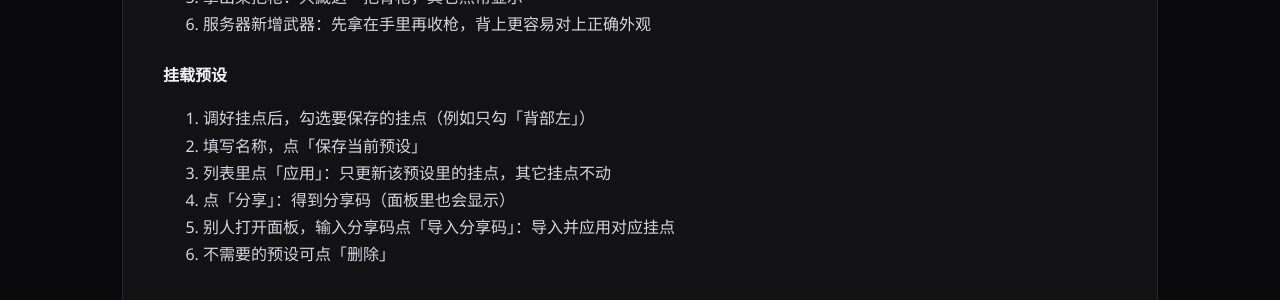
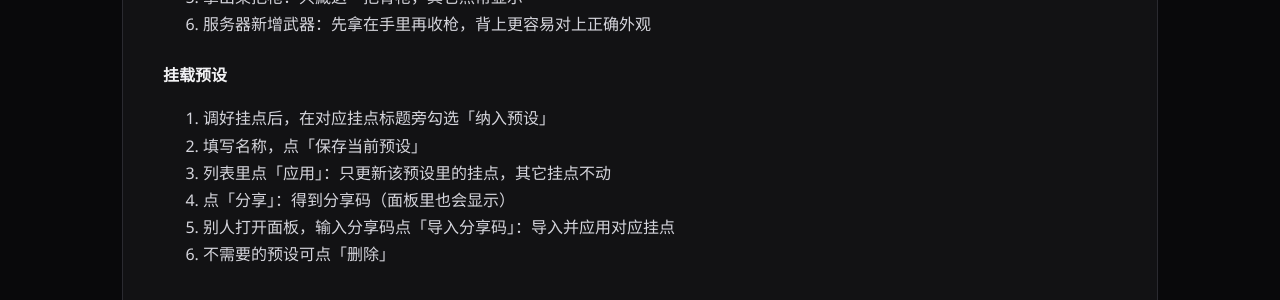
Before and after one commit to gege806/gege-docs, a Jekyll site: the page built from plugins/ge-weaponback.md, in a window 1280 px wide and 900 px high, scrolled down 1539 px. Shown: the part 153-453 px from the top of the window. Built offline with Jekyll 4.4.1, drawn with Linux system fonts in a browser that asks for light colours; some of the changed text lies outside the part shown.

Commit message:
Document ge_weaponback preset toggle UI polish for v1.3.4.
Co-authored-by: Cursor <cursoragent@cursor.com>

```diff
--- a/plugins/ge-weaponback.md
+++ b/plugins/ge-weaponback.md
@@ -65,7 +65,7 @@ ensure ge_weaponback
 
 ### 挂载预设
 
-1. 调好挂点后，勾选要保存的挂点（例如只勾「背部左」）
+1. 调好挂点后，在对应挂点标题旁勾选「纳入预设」
 2. 填写名称，点「保存当前预设」
 3. 列表里点「应用」：只更新该预设里的挂点，其它挂点不动
 4. 点「分享」：得到分享码（面板里也会显示）
@@ -135,6 +135,10 @@ ensure ge_weaponback
 
 ## 更新日志
 
+### 1.3.4
+
+- 挂点「纳入预设」改到各挂点面板标题栏，界面更清晰
+
 ### 1.3.3
 
 - 保存预设时可勾选要保存的挂点
```
Also changed, not shown: other parts of plugins/ge-weaponback.md (+1 -1 lines).
